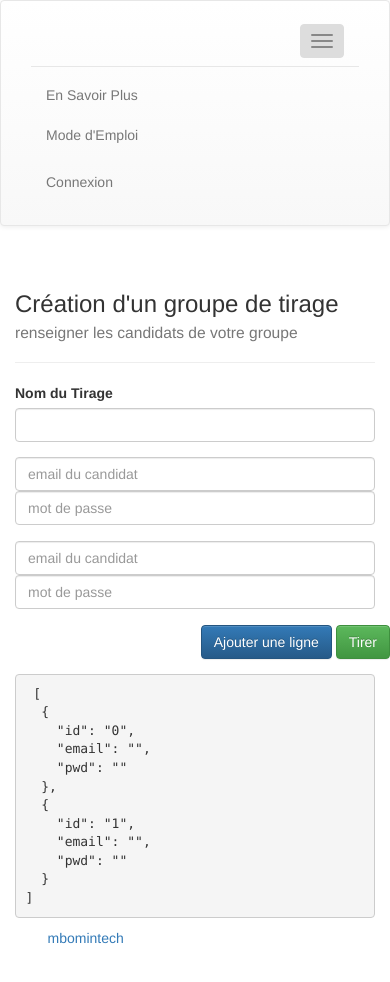
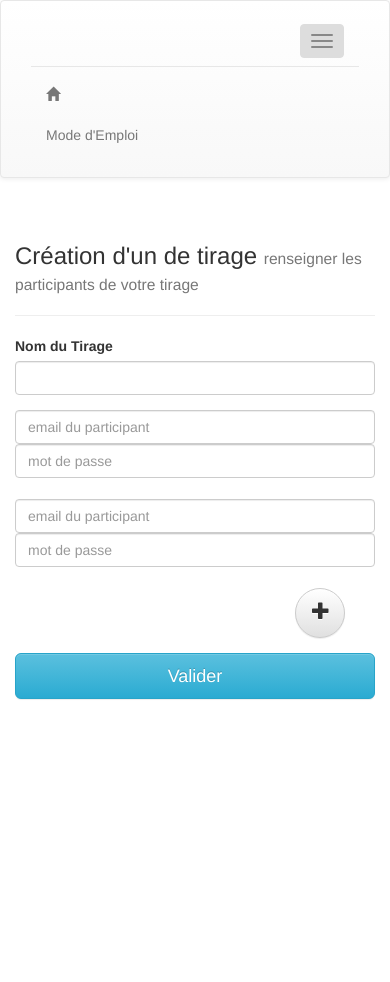
Before and after one commit to plagrange/tirage, a website: page app/index.html in a window 390 px wide. Both pictures are taken after a click on the button "Toggle navigation". Shown: the top 982 px of the page. After the commit the page ends 844 px from the top, so only its background shows below. Drawn offline with nearby package versions, Linux system fonts and the light colour scheme; some packages are replaced by stand-ins of ours.

Commit message:
more beautiful and user friendly.

```diff
--- a/app/css/app.css
+++ b/app/css/app.css
@@ -17,13 +17,14 @@
 
 body {
   /*padding-top: 20px;*/
-  min-height: 2000px;
+  /*min-height: 2000px;*/
   /*padding-top: 100px;*/
   font-size:13px;
   font-family:Open-sans, verdana, Arial, Helvetica, sans-serif;
   /*color:#333333;*/
   background-color:transparent;
 }
+
 
 .global-header {
   width: 100%;
@@ -83,3 +84,29 @@ body {
 h1 {
   border-bottom: 1px solid gray;
 }
+
+.btn-circle {
+  width: 30px;
+  height: 30px;
+  text-align: center;
+  padding: 6px 0;
+  font-size: 12px;
+  line-height: 1.428571429;
+  border-radius: 15px;
+}
+.btn-circle.btn-lg {
+  width: 50px;
+  height: 50px;
+  padding: 10px 16px;
+  font-size: 18px;
+  line-height: 1.33;
+  border-radius: 25px;
+}
+.btn-circle.btn-xl {
+  width: 70px;
+  height: 70px;
+  padding: 10px 16px;
+  font-size: 24px;
+  line-height: 1.33;
+  border-radius: 35px;
+}
--- a/app/home/home.html
+++ b/app/home/home.html
@@ -1,8 +1,8 @@
 <div class="row">
   <div class="col-md-8 col-md-push-2">
     <div class="page-header">
-      <h3> Création d'un groupe de tirage
-        <small>renseigner les candidats de votre groupe</small>
+      <h3> Création d'un de tirage
+        <small>renseigner les participants de votre tirage</small>
       </h3>
     </div>
 
@@ -14,47 +14,61 @@
 
   <div class="col-md-8 col-md-push-2">
     <!--Body content-->
-    <form class="form-horizontal" method="go('/result')">
+    <form class="form-horizontal">
       <div class="form-group">
         <label class="col-sm-2 control-label text-left" for="idInputGroupe">Nom du Tirage</label>
         <div class="col-sm-9">
-          <input type="text" class="form-control" id="idInputGroupe">
+          <input type="text" class="form-control" id="idInputGroupe" ng-disabled="isValide==true">
         </div>
       </div>
 
       <div class="form-group" ng-repeat="candidat in candidats">
         <!-- <div class="form-inline"> -->
         <div class="col-sm-6">
-          <input type="text" class="form-control" ng-model="candidat.email" placeholder="email du candidat">
+          <input type="text" class="form-control" ng-model="candidat.email" placeholder="email du participant" ng-disabled="isValide==true">
         </div>
         <div class="col-sm-5">
-          <input type="text" class="form-control" ng-model="candidat.pwd" placeholder="mot de passe">
+          <input type="text" class="form-control" ng-model="candidat.pwd" placeholder="mot de passe" ng-disabled="isValide==true">
         </div>
-        <!-- <div class="col-sm-1">
-          <button type="button" class="close" aria-label="Close"><span aria-hidden="true">&times;</span></button>
-        </div> -->
-        <div class="col-sm-1">
-          <button type="button" class="close" aria-label="Close" ng-click="supprimerLigne(candidat)" ng-show="enableSupprimerLigne()">
-            <!-- <span aria-hidden="true">&times;</span> -->
+
+        <div class="col-sm-1" style="padding: 5px 5px 1px 1px; width: auto;">
+          <button type="button" class="close" aria-label="Close" ng-click="supprimerLigne(candidat)" ng-show="enableSupprimerLigne() && !isValide">
             <span class="glyphicon glyphicon-remove" aria-hidden="true"></span>
           </button>
-          <!-- <input class="btn btn-danger btn-sm btn-block" type="button" ng-click="suppirmerLigne()" value="Suppr." /> -->
-          <!-- </div> -->
         </div>
       </div>
 
       <div class="form-group">
-        <div class="pull-right col-sm-pull-3">
-          <button class="btn btn-primary" type="button" ng-click="ajouterLigne()">Ajouter une ligne</button>
-          <button class="btn btn-success" type="submit" ng-click="faireTirage();tirer()">Tirer</button>
+        <div class="col-sm-12">
+          <div class="pull-right col-sm-1" style="margin-right: 15px;">
+            <button class="btn btn-default btn-circle btn-lg" type="button" ng-click="ajouterLigne()"
+            ng-hide="isValide==true" ng-disabled="enableAjouterLigne()==false">
+              <i class="glyphicon glyphicon-plus"></i></button>
+            <button class="btn btn-default btn-circle btn-lg" type="button" ng-click="isValide=false;"
+            ng-hide="isValide==false">
+              <i class="glyphicon glyphicon-edit"></i></button>
+          </div>
+        </div>
+      </div>
+
+      <!--  buttons-->
+      <div class="form-group" ng-show="!isValide">
+        <div class="col-sm-11">
+          <button class="btn btn-info btn-block btn-lg" type="button" ng-click="isValide=true;" >Valider</button>
+        </div>
+      </div>
+      <div class="form-group" ng-hide="!isValide">
+        <div class="col-sm-11">
+          <button class="btn btn-success btn-block btn-lg" type="submit" ng-click="faireTirage();tirer()">Lancer le tirage
+          </button>
         </div>
       </div>
     </form>
 
-    <div class="">
+    <!-- <div class="">
 
       <pre> {{candidats | json}}</pre>
-    </div>
+    </div> -->
   </div>
 
 </div>
--- a/app/index.html
+++ b/app/index.html
@@ -3,7 +3,7 @@
 
 <head>
   <meta charset="utf-8">
-  <title>Tirage</title>
+  <title>Tirage au sort</title>
   <link rel="stylesheet" href="css/app.css">
   <link rel="shortcut icon" type="image/x-icon" href="img/favicon.gif">
   <!-- jQuery (required by Bootstrap) -->
@@ -46,13 +46,13 @@
             <div class="collapse navbar-collapse " id="navbar-collapse">
               <ul class="nav navbar-nav">
                 <!-- <li role="separator" class=""></li> -->
-                <li><a href="#/home">En Savoir Plus</a></li>
+                <li><a href="#/home"><i class="glyphicon glyphicon-home"></i></a></li>
                 <li><a href="#/home">Mode d'Emploi</a></li>
 
               </ul>
-              <ul class="nav navbar-nav navbar-right">
+              <!-- <ul class="nav navbar-nav navbar-right">
                 <li><a href="#/home">Connexion<span class="sr-only">(current)</span></a></li>
-              </ul>
+              </ul> -->
             </div>
 
           </div>
@@ -67,22 +67,6 @@
   </div>
 
 
-  <div class="container-fluid">
-    <div class="row">
-      <div class="col-xs-10 col-xs-offset-1">
-        <div class="row">
-          <div class="col-xs-12">
-            <ul class="list-unstyled">
-              <li><a href="" class="slogan">mbomintech</a></li>
-            </ul>
-          </div>
-
-
-        </div>
-      </div>
-    </div>
-  </div>
-
   <!-- generated-->
   <script src="js/app.js"></script>
   <script src="js/controllers.js"></script>
--- a/app/js/controllers.js
+++ b/app/js/controllers.js
@@ -6,8 +6,13 @@ var tirageControllers = angular.module('tirageControllers', []);
 
 tirageControllers.controller('homeCtrl', ['$scope', '$rootScope', '$routeParams', '$location',
   function($scope, $rootScope, $routeParams, $location) {
-    var MIN_NB_LIGNE = 2
+
     var numLigne = 2;
+
+    var MIN_NB_LIGNE = 2;
+    var MAX_NB_LIGNE = 15;
+
+    $rootScope.isValide = false;
 
     $scope.ajouterLigne = function() {
       $rootScope.candidats.push({
@@ -32,10 +37,11 @@ tirageControllers.controller('homeCtrl', ['$scope', '$rootScope', '$routeParams'
     $scope.enableSupprimerLigne = function() {
       return $rootScope.candidats.length > MIN_NB_LIGNE;
     }
+    $scope.enableAjouterLigne = function() {
+      return $rootScope.candidats.length < MAX_NB_LIGNE;
+    }
 
     $scope.supprimerLigne = function(p_candidat) {
-
-
       $rootScope.candidats = _.reject($rootScope.candidats, function(c) {
         return c.id == p_candidat.id;
       });
@@ -45,21 +51,22 @@ tirageControllers.controller('homeCtrl', ['$scope', '$rootScope', '$routeParams'
       $location.path('/result');
     };
 
+    $scope.valider = function() {
+      $rootScope.isValide = true;
+    }
+
+    $scope.faireTirage = function() {
+      var count = 0;
+      for (var i = 0; i < $rootScope.candidats.length; i++) {
+        $rootScope.candidats[i].passage = ++count;
+      }
+    };
+  }
+]);
+
+tirageControllers.controller('resultCtrl', ['$scope', '$rootScope', '$routeParams', '$location',
+  function($scope, $rootScope, $routeParams, $location) {
 
 
   }
 ]);
-
-tirageControllers.controller('resultCtrl', ['$scope', '$rootScope', '$routeParams', '$location',
-      function($scope, $rootScope, $routeParams, $location) {
-
-        $scope.faireTirage = function() {
-             var count=0;
-            for (var i =0; i <  $rootScope.candidats.length; i++){
-              $rootScope.candidats[i].passage = ++count;
-             }
-          };
-
-
-
-      }]);
```
Also changed, not shown: app/result/result.html (+3 -3 lines).
